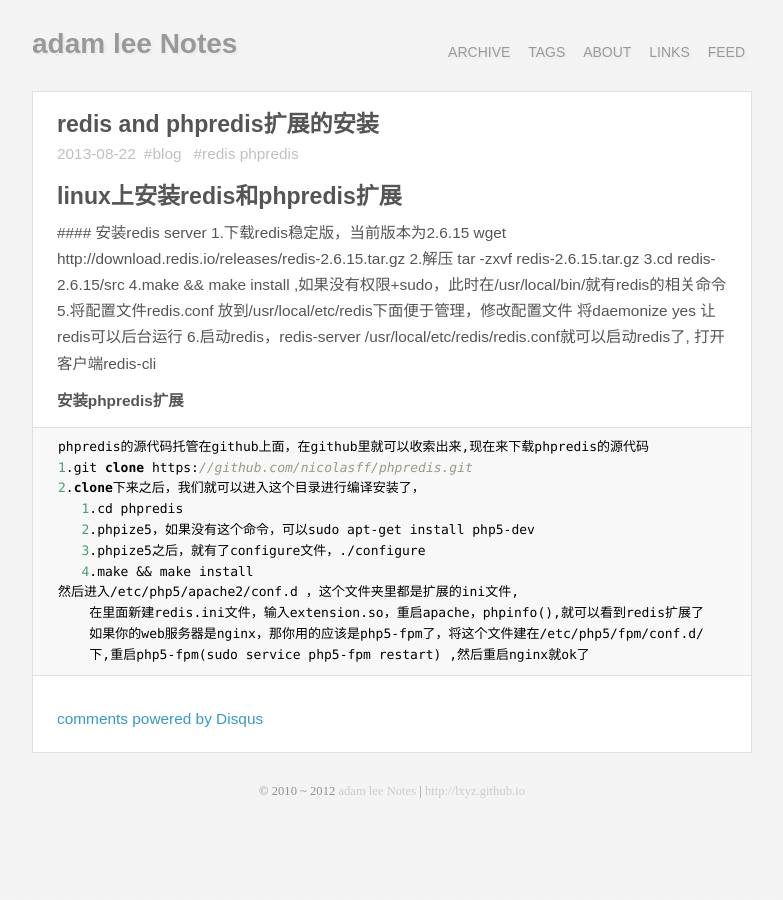
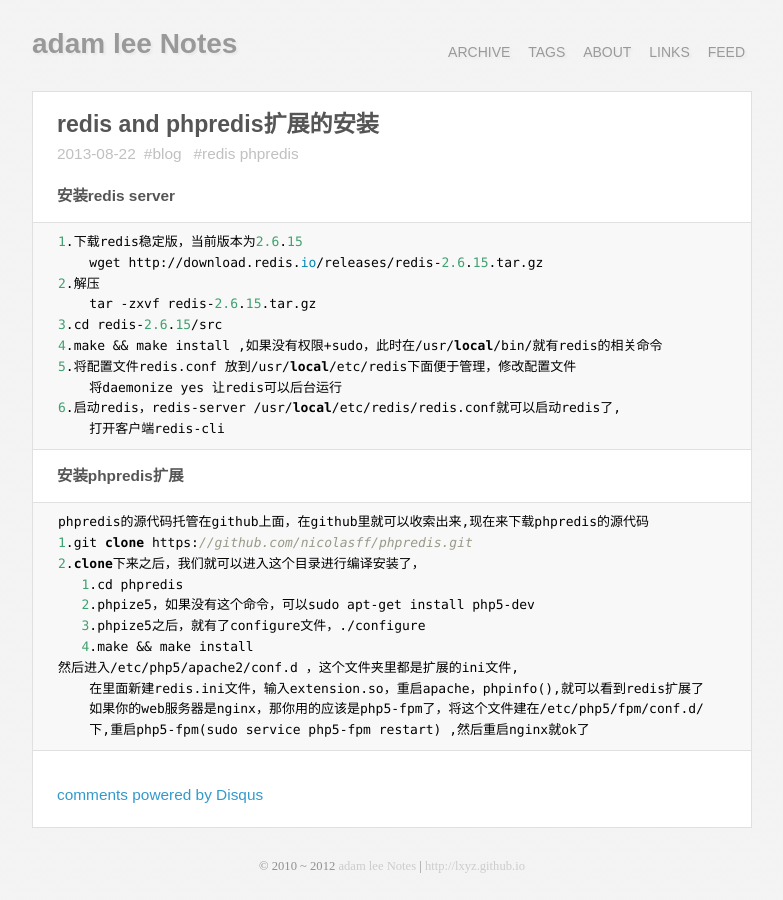
Before and after one commit to sapolang/lxyz.github.com, a Jekyll site: the page built from _posts/2013-08-22-redis-phpredis.md, in a window 1280 px wide. Shown: the whole page, without its empty margins (248-1031 px from the left). Built offline with Jekyll 4.4.1, drawn with Linux system fonts in a browser that asks for light colours; some web fonts are replaced; Markdown is read by kramdown in place of the engine named in the settings; comment, search, counter and statistics services are not loaded.

Commit message:
modify post

```diff
--- a/_posts/2013-08-22-redis-phpredis.md
+++ b/_posts/2013-08-22-redis-phpredis.md
@@ -7,8 +7,7 @@
 ---
 
 
-##linux上安装redis和phpredis扩展
-  #### 安装redis server
+#### 安装redis server
     1.下载redis稳定版，当前版本为2.6.15
         wget http://download.redis.io/releases/redis-2.6.15.tar.gz
     2.解压
```
